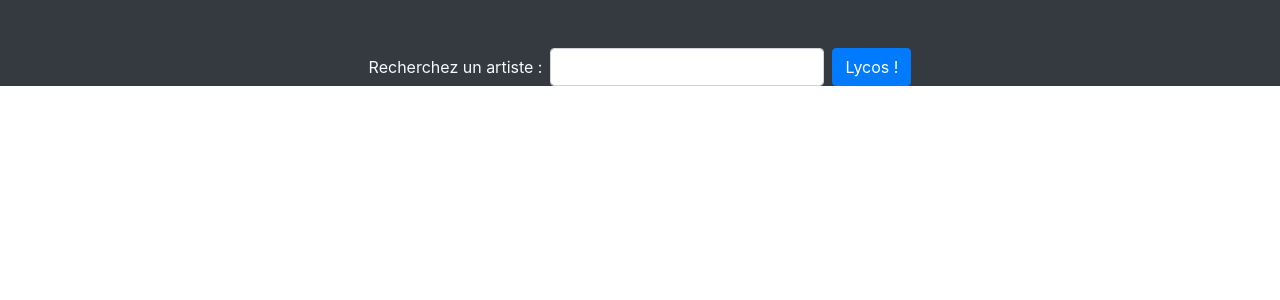
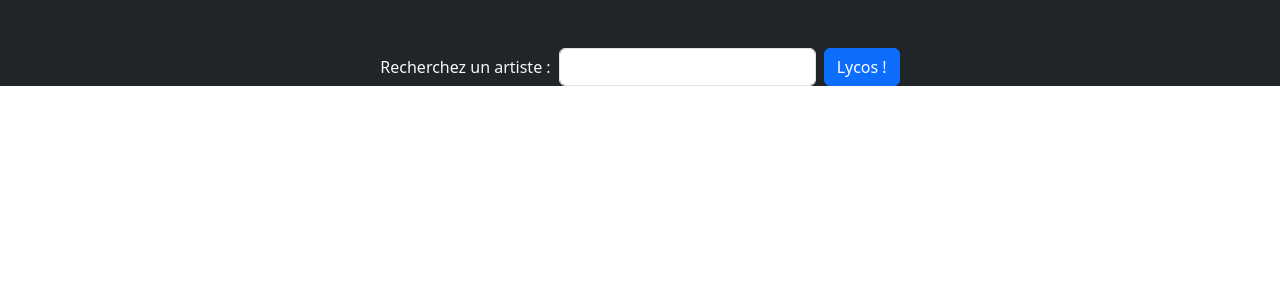
Before and after one commit to Audie80/lastfm, a Vue app: page /#/ in a window 1280 px wide. Shown: the top 300 px of the page. Built offline with nearby package versions, Linux system fonts and the light colour scheme.

Commit message:
Passage en Node 24

```diff
--- a/src/assets/scss/style.scss
+++ b/src/assets/scss/style.scss
@@ -1,7 +1,2 @@
-@import 'bootstrap/scss/bootstrap-reboot.scss';
-@import 'bootstrap/scss/bootstrap-grid.scss';
-@import 'bootstrap/scss/_forms.scss';
-@import 'bootstrap/scss/_buttons.scss';
-@import 'bootstrap/scss/_card.scss';
-@import 'bootstrap/scss/utilities/_text.scss';
-@import 'bootstrap/scss/utilities/_sizing.scss';
+// Import Bootstrap 5 complete
+@import 'bootstrap/scss/bootstrap';
```
Also changed, not shown: package.json (+16 -13 lines), 1 other file (tests, documents, lock files or other folders).
